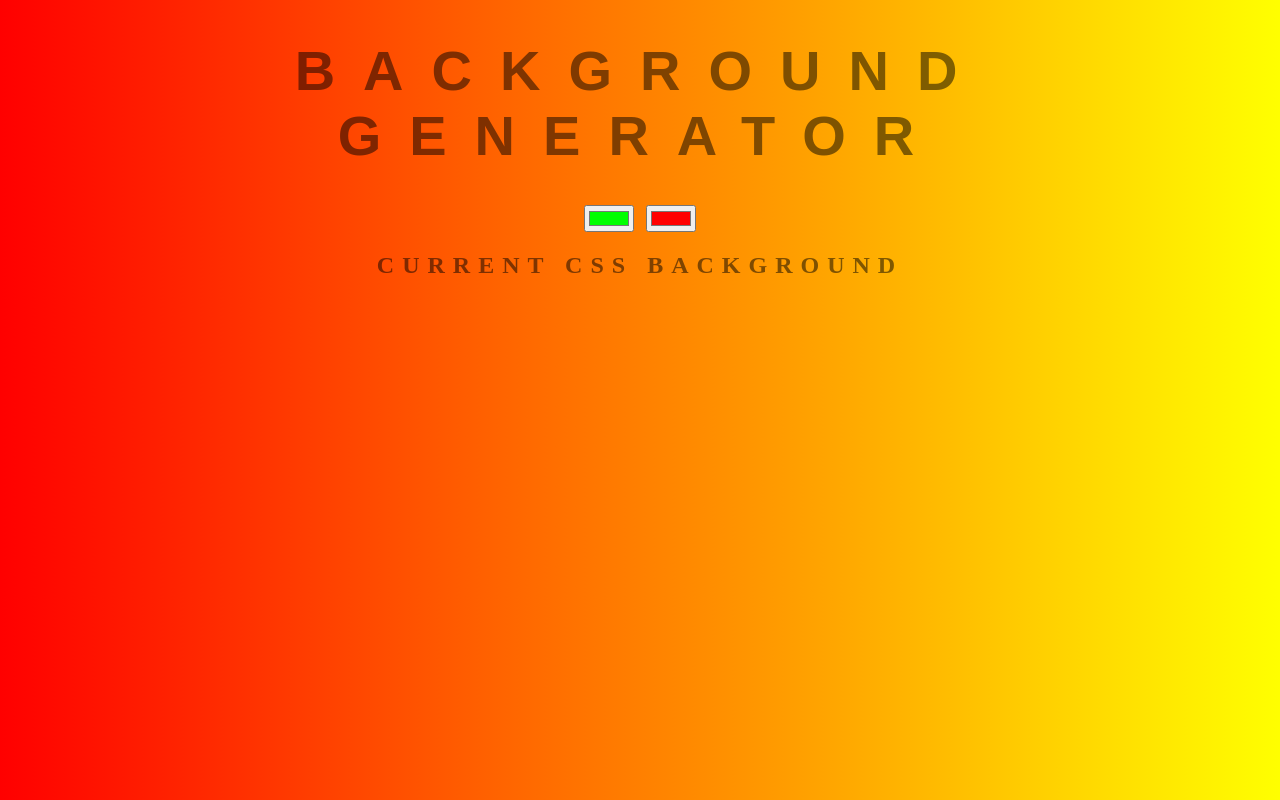
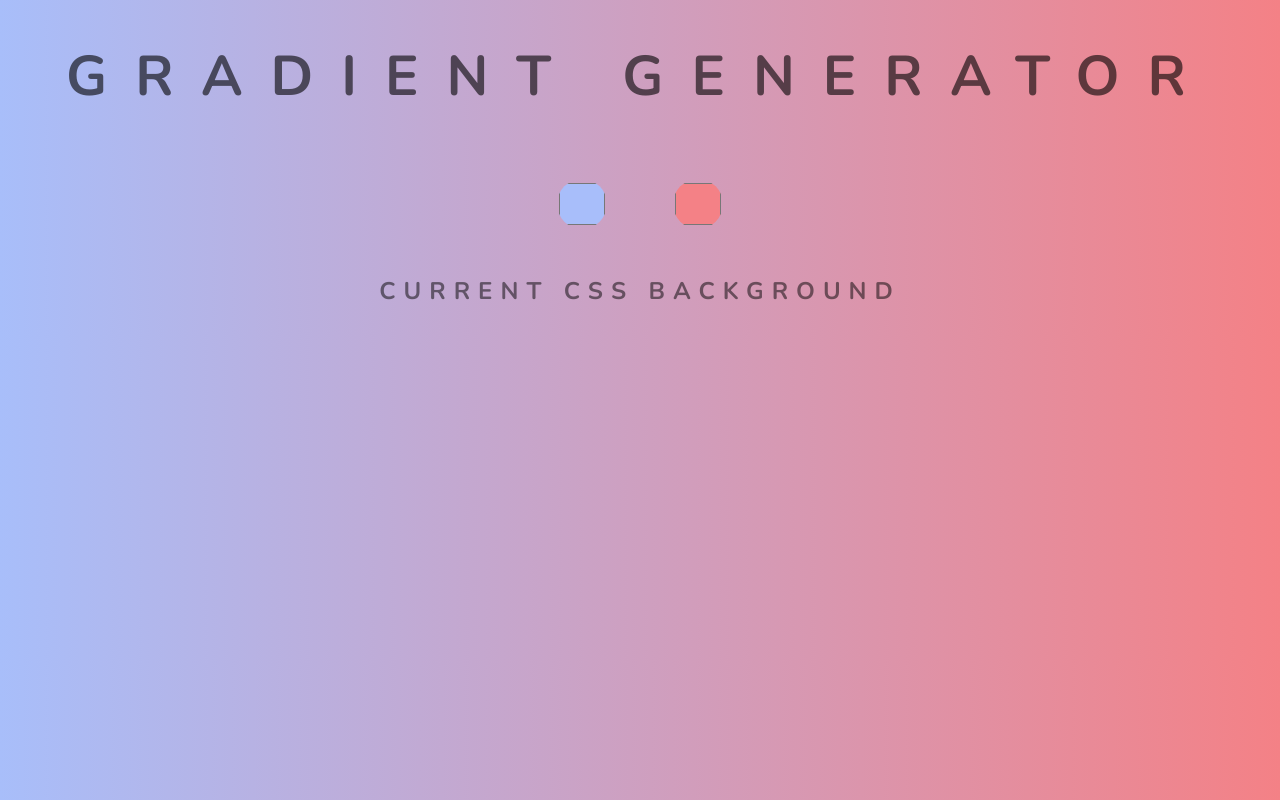
Before and after one commit to Ushisha/color-picker, a website: page index.html in a window 1280 px wide. Drawn offline with nearby package versions, Linux system fonts and the light colour scheme.

Commit message:
added:favicon and screenshot

```diff
--- a/index.html
+++ b/index.html
@@ -2,14 +2,15 @@
 <html>
   <head>
     <title>Gradient Background</title>
+    <link rel="icon" type="image/png" href="/favicon.png" />
     <link rel="stylesheet" type="text/css" href="style.css" />
   </head>
   <body id="gradient">
-    <h1>Background Generator</h1>
-    <input class="color1" type="color" name="color1" value="#00ff00" />
-    <input class="color2" type="color" name="color2" value="#ff0000" />
+    <h1>Gradient Generator</h1>
+    <input class="color1" type="color" name="color1" value="#a8befa" />
+    <input class="color2" type="color" name="color2" value="#f48186" />
     <h2>Current CSS Background</h2>
-    <h3></h3>
+    <h3 class="css-generator"></h3>
     <script type="text/javascript" src="bundle.js"></script>
   </body>
 </html>
--- a/package.json
+++ b/package.json
@@ -1,7 +1,7 @@
 {
   "name": "color-picker",
   "version": "1.0.0",
-  "description": "",
+  "description": "color-picker",
   "main": "script.js",
   "scripts": {
     "build": "browserify script.js > bundle.js && live-server"
@@ -9,6 +9,6 @@
   "author": "Ikuko Sawamoto",
   "license": "ISC",
   "dependencies": {
-    "lodash": "^4.17.20"
+    "lodash": "^4.17.21"
   }
 }
--- a/style.css
+++ b/style.css
@@ -1,25 +1,42 @@
+@import url("https://fonts.googleapis.com/css2?family=Nunito:wght@400;700&display=swap");
+
 body {
-  font: "Raleway", sans-serif;
+  font: "Nunito", sans-serif;
   color: rgba(0, 0, 0, 0.5);
   text-align: center;
   text-transform: uppercase;
   letter-spacing: 0.5em;
   top: 15%;
-  background: linear-gradient(to right, red, yellow); /* Standard syntax */
+  background: linear-gradient(to right, #a8befa, #f48186); /* Standard syntax */
 }
 
 h1 {
-  font: 600 3.5em "Raleway", sans-serif;
-  color: rgba(0, 0, 0, 0.5);
+  font: 600 3.5em "Nunito", sans-serif;
+  color: rgba(0, 0, 0, 0.6);
   text-align: center;
   text-transform: uppercase;
   letter-spacing: 0.5em;
   width: 100%;
 }
+input {
+  padding: 0;
+  border: none;
+  border-radius: 50%;
+  margin: 2em;
+  height: 50px;
+  background-color: transparent;
+  cursor: pointer;
+}
 
-h3 {
-  font: 900 1em "Raleway", sans-serif;
+h2 {
+  font: 900 1.5em "Nunito", sans-serif;
   color: rgba(0, 0, 0, 0.5);
+  text-align: center;
+}
+
+.css-generator {
+  font: 900 1.5em "Nunito", sans-serif;
+  color: rgba(0, 0, 0, 0.4);
   text-align: center;
   text-transform: none;
   letter-spacing: 0.01em;
```
Also changed, not shown: README.md, favicon.png (added), 2 other files.
